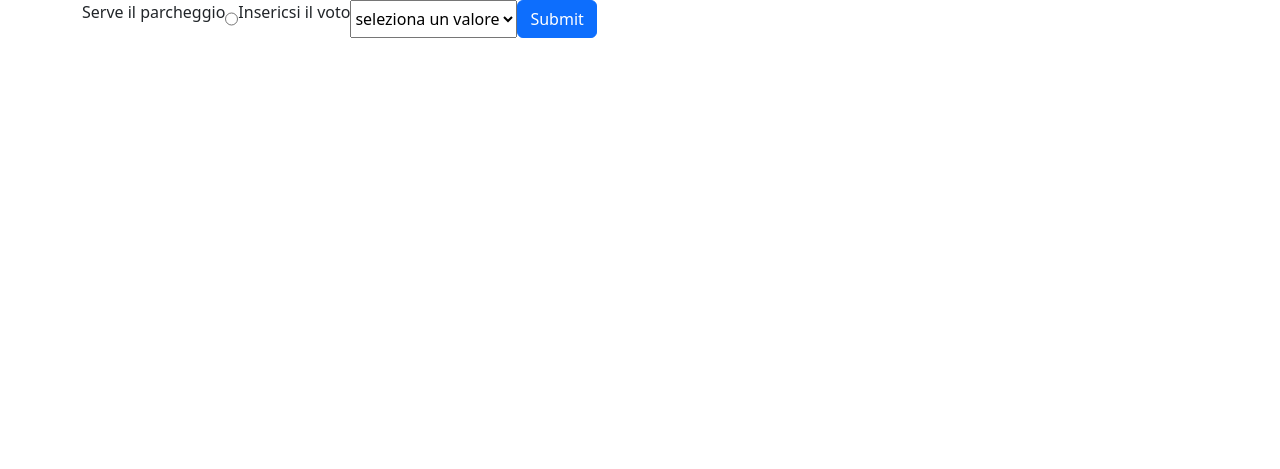
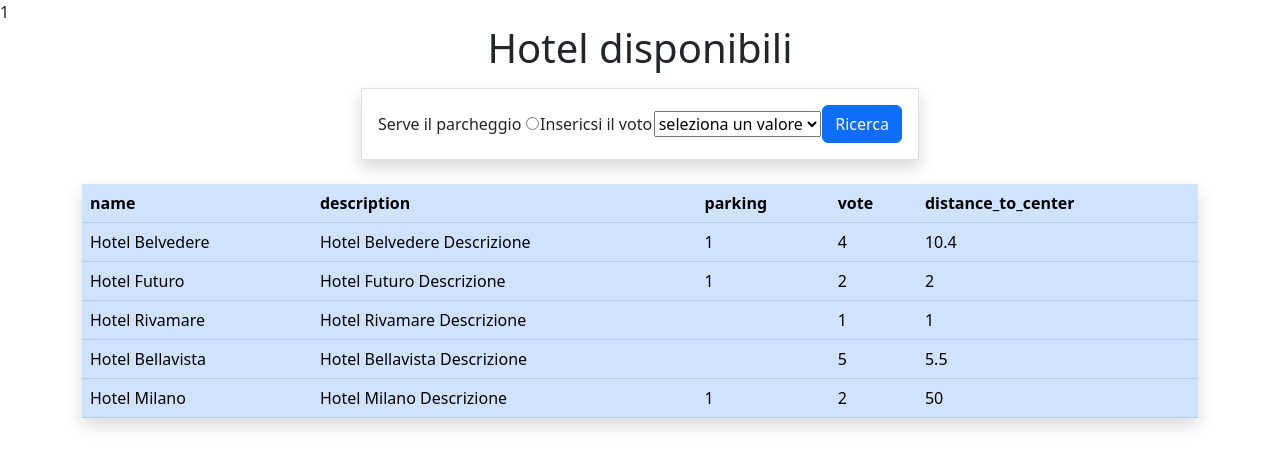
Before and after one commit to Richter96/php-hotel, a PHP site: page /?voto=1 in a window 1280 px wide. Shown: the top 469 px of the page. Run offline with PHP 8.4, Linux system fonts and the light colour scheme.

Commit message:
edit index.php whit only one page

```diff
--- a/checkparking.php
+++ b/checkparking.php
@@ -64,8 +64,7 @@ echo ($voto);
 
 
 <body>
-    <div class="container-md">
-
+    <div class="container-md table_hotel">
         <div class="table-responsive">
             <table class="table table-primary">
                 <thead>
--- a/index.php
+++ b/index.php
@@ -39,6 +39,11 @@ $hotels = [
 
 ];
 
+$parking = isset($_GET['parking']) ? true : false;
+$voto = $_GET['voto'];
+
+echo ($parking);
+echo ($voto);
 
 // echo "<pre>";
 
@@ -68,10 +73,13 @@ $hotels = [
 
 <body>
     <div class="container-md">
-        <div class="check_parcheggio">
-            <form action="checkparking.php" class=" d-flex" method="GET">
+        <h1 class="text-center mb-3">Hotel disponibili</h1>
+        <div class="check_parcheggio mt-3 col-6 m-auto border shadow p-3">
+            <form action="" class="d-flex justify-content-between align-items-center m-0" method="GET">
+                <div>
                     <label for="parking">Serve il parcheggio</label>
                     <input type="radio" name="parking" id="parking">
+                </div>
                 <label for="voto">Insericsi il voto</label>
                 <select name="voto" id="voto">
                     <option value="0">seleziona un valore</option>
@@ -81,9 +89,50 @@ $hotels = [
                     <option value="4">4</option>
                     <option value="5">5</option>
                 </select>
-                <button type="submit" class="btn btn-primary">Submit</button>
+                <button type="submit" class="btn btn-primary">Ricerca</button>
             </form>
         </div>
+        <div class="table_hotel my-4">
+            <div class="table-responsive shadow">
+                <table class="table table-primary m-0">
+                    <thead>
+                        <tr>
+                            <?php foreach ($hotels[0] as $key => $value) : ?>
+                                <th scope="col"> <?= $key ?></th>
+                            <?php endforeach ?>
+                        </tr>
+                    </thead>
+                    <tbody>
+                        <?php foreach ($hotels as $hotel) : ?>
+
+                            <?php if ($parking == true) : ?>
+                                <?php if ($hotel['parking'] == $parking && $hotel['vote'] >= $voto) : ?>
+                                    <tr class="">
+                                        <?php foreach ($hotel as $key => $value) : ?>
+                                            <td scope="row"> <?= $value ?></td>
+                                        <?php endforeach ?>
+                                    </tr>
+                                <?php endif ?>
+
+                            <?php else : ?>
+                                <?php if ($hotel['vote'] >= $voto) : ?>
+                                    <tr class="">
+                                        <?php foreach ($hotel as $key => $value) : ?>
+                                            <td scope="row"> <?= $value ?></td>
+                                        <?php endforeach ?>
+                                    </tr>
+                                <?php endif ?>
+                            <?php endif ?>
+                        <?php endforeach ?>
+
+                    </tbody>
+                </table>
+            </div>
+        </div>
+    </div>
+
+
+
 
     <!-- Bootstrap JavaScript Libraries -->
     <script src="https://cdn.jsdelivr.net/npm/@popperjs/core@2.11.6/dist/umd/popper.min.js" integrity="sha384-oBqDVmMz9ATKxIep9tiCxS/Z9fNfEXiDAYTujMAeBAsjFuCZSmKbSSUnQlmh/jp3" crossorigin="anonymous">
```
Lines whose indentation alone changed are shown as unchanged.
